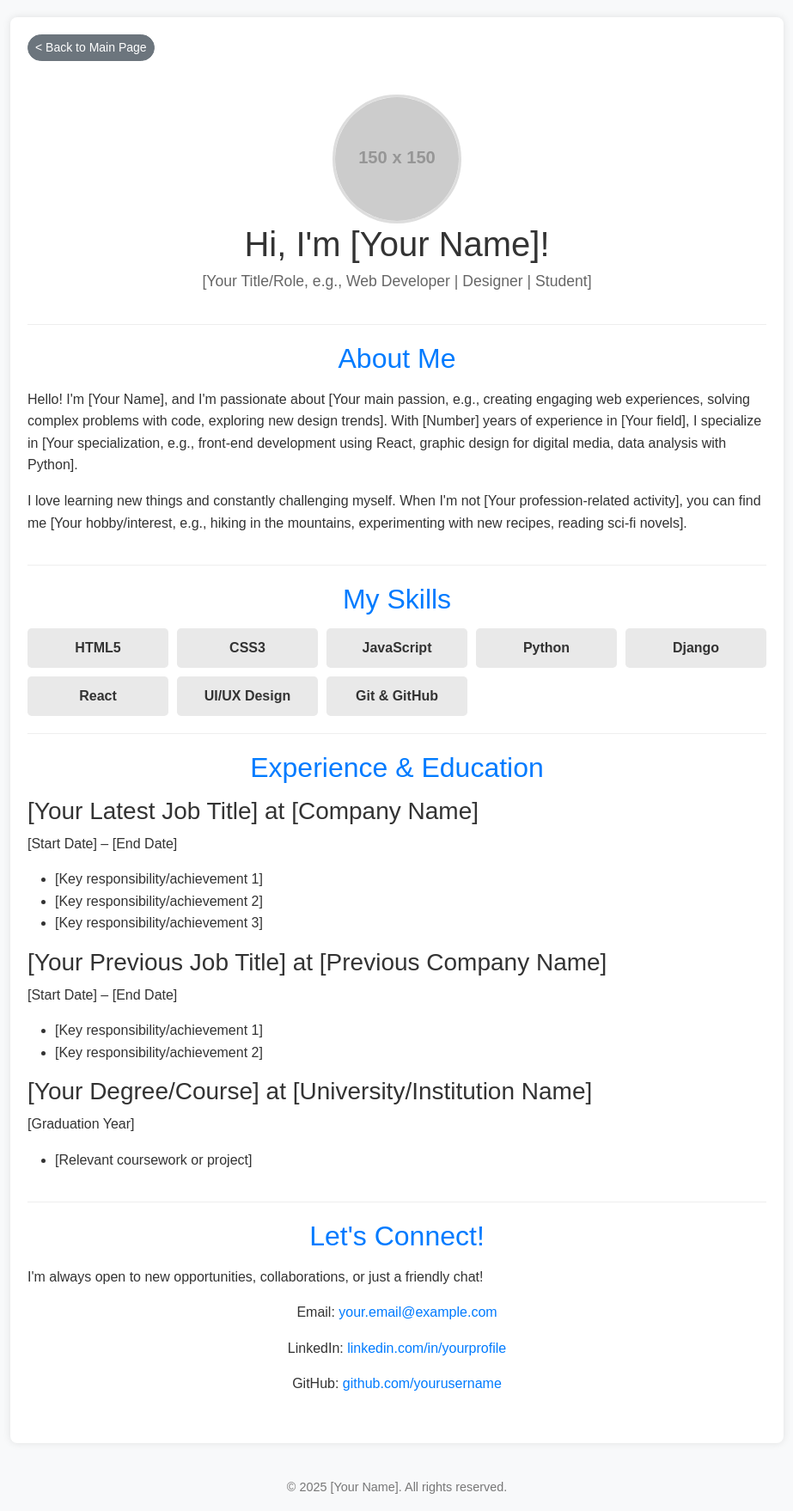
After one commit to Nibe-Git-Hub/ObjOr, a Django app: page /about/ in a window 1280 px wide. The commit adds this page. Shown: the whole page at 86% size, without its empty margins (178-1101 px from the left). Run offline with Django 5.2, Linux system fonts and the light colour scheme; grey boxes labelled with a size stand in for pictures from a placeholder-image service; parts of the project's set-up code (start-up, migrations or seed data) failed here and were passed over; some libraries are stand-ins or nearby versions.

Commit message:
Push 1.0

```diff
--- a/Abella/settings.py
+++ b/Abella/settings.py
@@ -38,6 +38,7 @@ INSTALLED_APPS = [
     'django.contrib.messages',
     'django.contrib.staticfiles',
     'tweets',
+    'portfolio',
 ]
 
 MIDDLEWARE = [
--- a/Abella/urls.py
+++ b/Abella/urls.py
@@ -16,14 +16,15 @@ Including another URLconf
 """
 from django.contrib import admin
 from django.urls import path
-from .views import hello_world, main
+from .views import about, main
 from django.conf import settings
 from django.conf.urls.static import static
 
 urlpatterns = [
     path('admin/', admin.site.urls),
-    path('main/', hello_world, name='hello_world'),
+    path('main/', main, name='main'),
     path('', main, name='main'),
+    path('about/', about, name='about'),
 ]
 
 if settings.DEBUG:
--- a/Abella/views.py
+++ b/Abella/views.py
@@ -1,6 +1,6 @@
 from django.shortcuts import render
 
-def hello_world(request):
-    return render(request,'base.html')
+def about(request):
+    return render(request,'about.html')
 def main(request):
     return render(request,'main.html')
--- /dev/null
+++ b/templates/about.html
@@ -0,0 +1,175 @@
+<!DOCTYPE html>
+<html lang="en">
+<head>
+    <meta charset="UTF-8">
+    <meta name="viewport" content="width=device-width, initial-scale=1.0">
+    <title>About Me - [Your Name]</title>
+    <!-- Link to local Bootstrap CSS -->
+    <link href="static/css/bootstrap.min.css" rel="stylesheet">
+    <!-- Removed Inter font from Google Fonts (now purely local static) -->
+    <style>
+        /* Basic CSS for a clean look - you can replace this with a separate CSS file */
+        body {
+            font-family: Arial, sans-serif; /* Reverted to a common system font */
+            line-height: 1.6;
+            margin: 0;
+            padding: 0;
+            background-color: #f8f9fa; /* Light background */
+            color: #333;
+        }
+        .container {
+            max-width: 900px;
+            margin: 20px auto;
+            padding: 20px;
+            background: #fff;
+            box-shadow: 0 0 10px rgba(0, 0, 0, 0.1);
+            border-radius: 0.5rem; /* Rounded corners */
+        }
+        header {
+            text-align: center;
+            padding-bottom: 20px;
+            border-bottom: 1px solid #eee;
+        }
+        header h1 {
+            color: #333;
+            margin-bottom: 5px;
+        }
+        header p {
+            color: #666;
+            font-size: 1.1em;
+        }
+        .profile-image {
+            width: 150px;
+            height: 150px;
+            border-radius: 50%;
+            object-fit: cover;
+            margin-top: 15px;
+            border: 3px solid #ddd;
+        }
+        .section {
+            padding: 20px 0;
+            border-bottom: 1px solid #eee;
+        }
+        .section:last-child {
+            border-bottom: none;
+        }
+        .section h2 {
+            color: #007bff; /* A nice blue for headings */
+            margin-bottom: 15px;
+            text-align: center;
+        }
+        .skills-grid {
+            display: grid;
+            grid-template-columns: repeat(auto-fit, minmax(150px, 1fr));
+            gap: 10px;
+            text-align: center;
+        }
+        .skill-item {
+            background-color: #e9e9e9;
+            padding: 10px;
+            border-radius: 0.3rem; /* Rounded corners for skill items */
+            font-weight: bold;
+        }
+        footer {
+            text-align: center;
+            padding-top: 20px;
+            color: #777;
+            font-size: 0.9em;
+        }
+        .contact-info a {
+            color: #007bff;
+            text-decoration: none;
+        }
+        .contact-info a:hover {
+            text-decoration: underline;
+        }
+    </style>
+</head>
+<body>
+
+    <div class="container">
+        <!-- Back to Main Page Button -->
+        <div class="text-start mb-4">
+            <a href="/main" class="btn btn-secondary btn-sm rounded-pill">< Back to Main Page</a>
+        </div>
+
+        <header>
+            <img src="https://placehold.co/150x150/cccccc/333333?text=Profile" alt="Your Profile Picture" class="profile-image">
+            <h1>Hi, I'm [Your Name]!</h1>
+            <p>[Your Title/Role, e.g., Web Developer | Designer | Student]</p>
+        </header>
+
+        <section class="section">
+            <h2>About Me</h2>
+            <p>
+                Hello! I'm [Your Name], and I'm passionate about [Your main passion, e.g., creating engaging web experiences, solving complex problems with code, exploring new design trends]. With [Number] years of experience in [Your field], I specialize in [Your specialization, e.g., front-end development using React, graphic design for digital media, data analysis with Python].
+            </p>
+            <p>
+                I love learning new things and constantly challenging myself. When I'm not [Your profession-related activity], you can find me [Your hobby/interest, e.g., hiking in the mountains, experimenting with new recipes, reading sci-fi novels].
+            </p>
+        </section>
+
+        <section class="section">
+            <h2>My Skills</h2>
+            <div class="skills-grid">
+                <div class="skill-item">HTML5</div>
+                <div class="skill-item">CSS3</div>
+                <div class="skill-item">JavaScript</div>
+                <div class="skill-item">Python</div>
+                <div class="skill-item">Django</div>
+                <div class="skill-item">React</div>
+                <div class="skill-item">UI/UX Design</div>
+                <div class="skill-item">Git & GitHub</div>
+                </div>
+        </section>
+
+        <section class="section">
+            <h2>Experience & Education</h2>
+            <h3>[Your Latest Job Title] at [Company Name]</h3>
+            <p>[Start Date] – [End Date]</p>
+            <ul>
+                <li>[Key responsibility/achievement 1]</li>
+                <li>[Key responsibility/achievement 2]</li>
+                <li>[Key responsibility/achievement 3]</li>
+            </ul>
+
+            <h3>[Your Previous Job Title] at [Previous Company Name]</h3>
+            <p>[Start Date] – [End Date]</p>
+            <ul>
+                <li>[Key responsibility/achievement 1]</li>
+                <li>[Key responsibility/achievement 2]</li>
+            </ul>
+
+            <h3>[Your Degree/Course] at [University/Institution Name]</h3>
+            <p>[Graduation Year]</p>
+            <ul>
+                <li>[Relevant coursework or project]</li>
+            </ul>
+        </section>
+
+        <section class="section">
+            <h2>Let's Connect!</h2>
+            <p>I'm always open to new opportunities, collaborations, or just a friendly chat!</p>
+            <div class="contact-info" style="text-align: center;">
+                <p>Email: <a href="mailto:your.email@example.com">your.email@example.com</a></p>
+                <p>LinkedIn: <a href="https://linkedin.com/in/yourprofile" target="_blank">linkedin.com/in/yourprofile</a></p>
+                <p>GitHub: <a href="https://github.com/yourusername" target="_blank">github.com/yourusername</a></p>
+                </div>
+        </section>
+    </div>
+
+    <footer>
+        <p>&copy; <span id="current-year"></span> [Your Name]. All rights reserved.</p>
+    </footer>
+
+    <!-- Popper.js from local repository -->
+    <script src="static/js/popper.min.js"></script>
+    <!-- Link to local Bootstrap JS -->
+    <script src="static/js/bootstrap.min.js"></script>
+    <script>
+        // Dynamically set the current year for the copyright
+        document.getElementById('current-year').textContent = new Date().getFullYear();
+    </script>
+
+</body>
+</html>
--- a/templates/base.html
+++ /dev/null
@@ -1,5 +0,0 @@
-{%  extends 'main.html' %}
-
-{% block content %}
- ME AND THE DVIL
-{% endblock %}
--- a/tweets/migrations/models.py
+++ b/tweets/migrations/models.py
@@ -7,6 +7,3 @@ class Tweet(models.Model):
     content = models.TextField()
     location = models.TextField()
     created_at = models.DateTimeField(auto_now_add=True)
-
-    def__str__(self):
-        return f"{self.creator.username}" - {self.construct}
```
Also changed, not shown: templates/main.html (+141 -38 lines), db.sqlite3, static/popper.min.js (added), 1 other file.
